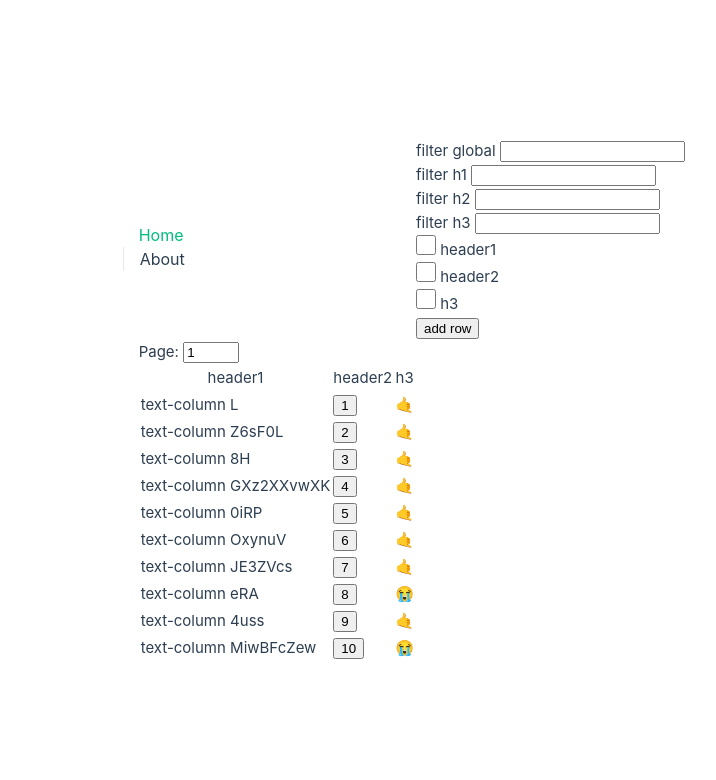
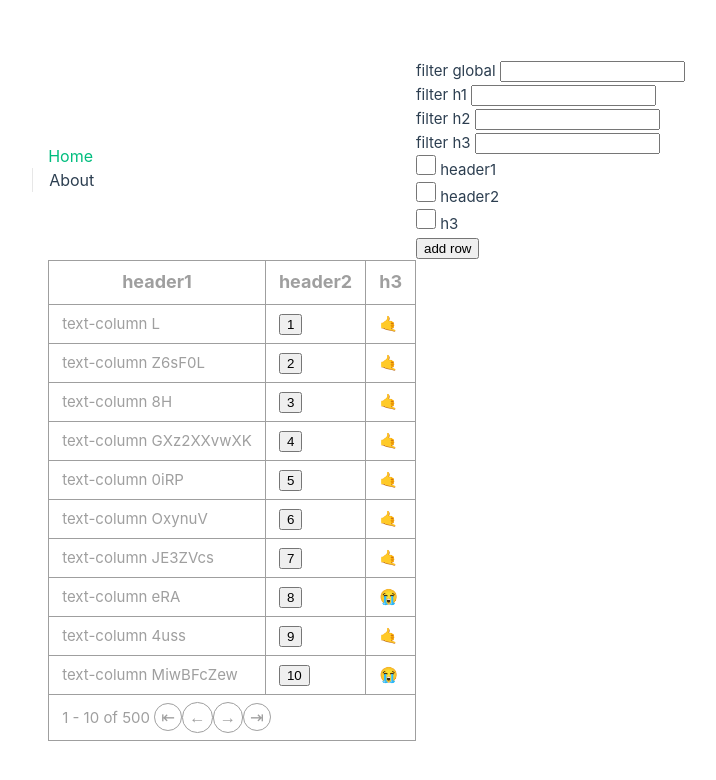
Before and after one commit to TheZlodziej/vue-data-table, a Vue app: page /about in a window 1280 px wide. Shown: the top 780 px of the page, without its empty margins (224-940 px from the left). Built offline with nearby package versions, Linux system fonts and the light colour scheme.

Commit message:
paginator styles

```diff
--- a/src/components/DataTable.vue
+++ b/src/components/DataTable.vue
@@ -1,6 +1,6 @@
 <script setup lang="ts">
 import draggable from 'vuedraggable'
-import { watch, onBeforeMount, shallowRef, reactive } from 'vue'
+import { watch, onBeforeMount, shallowRef, reactive, computed } from 'vue'
 
 /*
 Example usage:
@@ -213,6 +213,7 @@ function sortRows(maybeHeader?: Header) {
 
 /* PAGINATOR */
 const currentPage = shallowRef(1)
+const paginatorMaxPage = computed(() => Math.ceil(displayedData.value.length / (props.maxRows ?? 1)))
 /* END PAGINATOR */
 
 /* INIT */
@@ -223,11 +224,6 @@ onBeforeMount(() => {
 </script>
 
 <template>
-  <div v-if="props.maxRows">
-    Page:
-    <input type="number" min="1" :max="Math.ceil(displayedData.length / props.maxRows)" v-model="currentPage" />
-  </div>
-  <br />
   <table>
     <thead>
       <draggable :list="props.headers" tag="tr" item-key="key">
@@ -246,8 +242,8 @@ onBeforeMount(() => {
     <tbody>
       <template v-for="(dataEntry, rowIdx) in displayedData" :key="`r:${rowIdx}`">
         <tr v-if="!props.maxRows ||
-    (rowIdx >= props.maxRows * (currentPage - 1) && rowIdx < props.maxRows * currentPage)
-    ">
+        (rowIdx >= props.maxRows * (currentPage - 1) && rowIdx < props.maxRows * currentPage)
+        ">
           <template v-for="header in props.headers" :key="`r:${rowIdx}h:${header.key}`">
             <td v-if="!header.hidden">
               <slot v-if="$slots[`col(${header.key})`]" :data="dataEntry[header.key]" :name="`col(${header.key})`" />
@@ -264,15 +260,60 @@ onBeforeMount(() => {
         </tr>
       </template>
     </tbody>
+    <tfoot>
+      <tr v-if="props.maxRows">
+        <td :colspan="headers.filter(h => !h.hidden).length">
+
+          {{ (currentPage - 1) * props.maxRows + (displayedData.length ? 1 : 0) }} - {{ Math.min(currentPage *
+        props.maxRows, displayedData.length)
+          }} of
+          {{ displayedData.length }}
+
+          <button class="paginator-btn" @click="currentPage = 1">⇤</button>
+          <button class="paginator-btn" @click="currentPage = Math.max(currentPage - 1, 1)">←</button>
+          <button class="paginator-btn" @click="currentPage = Math.min(currentPage + 1, paginatorMaxPage)">→</button>
+          <button class="paginator-btn" @click="currentPage = paginatorMaxPage">⇥</button>
+        </td>
+      </tr>
+    </tfoot>
   </table>
 </template>
 
 <style scoped>
+th
+{
+  font-size: 1.2em;
+  cursor: move;
+}
+
 table,
 th,
 td
 {
-  border: 1px solid white;
+  color: rgb(159, 159, 159);
+  border: 1px solid;
   border-collapse: collapse;
 }
+
+th
+{
+  font-weight: bold;
+}
+
+th,
+td
+{
+  padding: 7px 13px;
+}
+
+.paginator-btn
+{
+  border: 1px solid;
+  border-radius: 50%;
+  aspect-ratio: 1/1;
+  font-size: 1.1em;
+  background: transparent;
+  color: inherit;
+  cursor: pointer;
+}
 </style>
--- a/src/views/AboutView.vue
+++ b/src/views/AboutView.vue
@@ -1,6 +1,6 @@
 <script setup lang="ts">
 import DataTable from '../components/DataTable.vue'
-import { ref, computed, reactive, onMounted } from 'vue'
+import { ref, reactive, onMounted } from 'vue'
 import TextColumn from '../components/columns/TextColumn.vue'
 import AlertColumn from '../components/columns/AlertColumn.vue'
 import { useLocalStorage } from "@vueuse/core"
```
